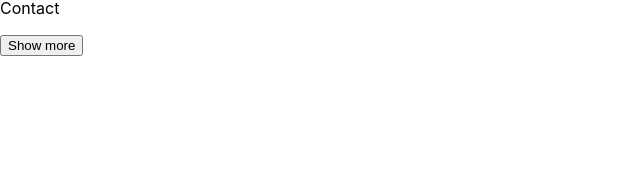
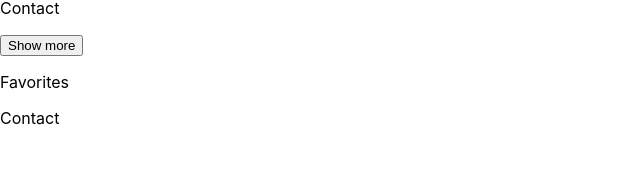
Before and after one commit to QuillsB/contact-directory, a React (Create React App) app in the folder contact-directory/: page / in a window 1280 px wide. Shown: the part 128-300 px from the top of the page, without its empty margins (0-640 px from the left). Built offline with nearby package versions, Linux system fonts and the light colour scheme.

Commit message:
Create Basic favorites Components

```diff
--- a/contact-directory/src/components/contactDirectory/contactDirectory.tsx
+++ b/contact-directory/src/components/contactDirectory/contactDirectory.tsx
@@ -1,13 +1,19 @@
 import React from 'react';
 import Contacts from '../contactList/contacts';
+import Favorites from '../favorites/favorites';
 import SearchBar from '../searchBar/searchBar';
 
 export default function ContactDirectory() {
 	return (
 		<div>
 			<p>My contact</p>
-			<SearchBar />
-			<Contacts />
+			<div>
+				<SearchBar />
+				<Contacts />
+			</div>
+			<div>
+				<Favorites />
+			</div>
 		</div>
 	);
 }
--- /dev/null
+++ b/contact-directory/src/components/favorites/favorites.tsx
@@ -0,0 +1,11 @@
+import React from 'react';
+import Contact from '../contactList/contact';
+
+export default function Favorites() {
+  return (
+    <div>
+      <p>Favorites</p>
+      <Contact />
+    </div>
+  );
+}
```
